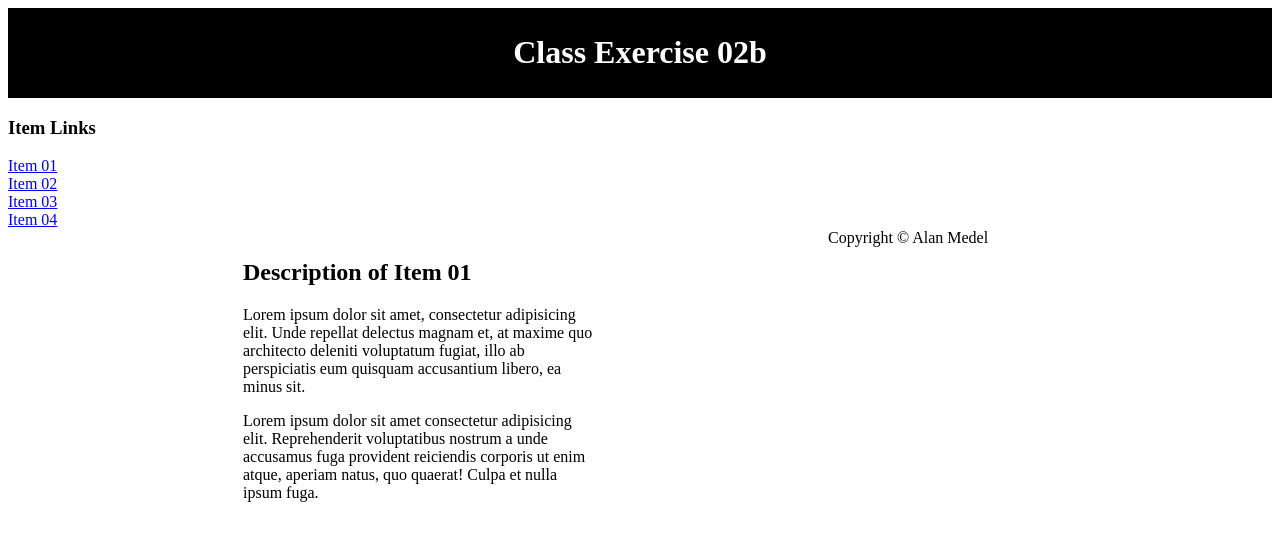
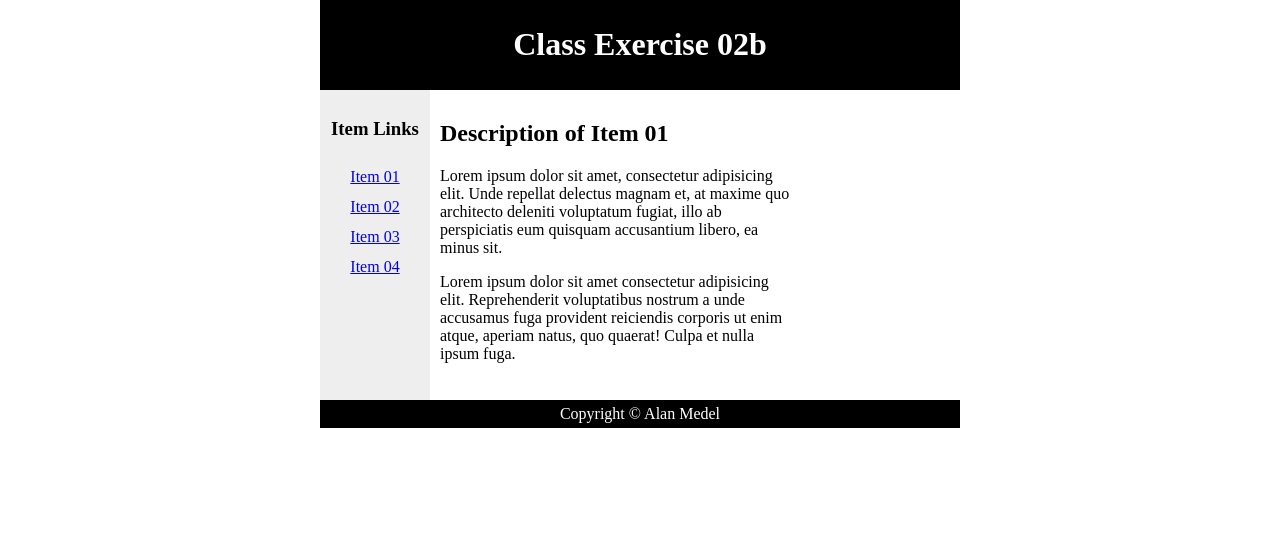
Before and after one commit to medelalan/ITC-111, a plain HTML site: page classEx02b.html in a window 1280 px wide. Drawn offline with Linux system fonts and the light colour scheme.

Commit message:
Building a webpage from inline styles to a css sheet

```diff
--- a/classEx02b.html
+++ b/classEx02b.html
@@ -2,10 +2,12 @@
 <html lang="en">
     <head>
         <title>Class Exercise 02b</title>
+        <link rel="stylesheet" type="text/css" a href="style.css">
+
     </head>
 
     <body>
-        <header style="background-color: black;color: white; text-align: center;padding: 5px;">
+        <header>
             <h1>Class Exercise 02b</h1>
         </header>
 
@@ -17,7 +19,7 @@
             <a href="#">Item 04</a>
         </nav>
 
-        <section style="width: 350px; float:left;padding: 10px;margin: 0px 225px auto;">
+        <section>
             <h2>Description of Item 01</h2>
             <p>Lorem ipsum dolor sit amet, consectetur adipisicing elit. Unde repellat delectus magnam et, at maxime quo architecto deleniti voluptatum fugiat, illo ab perspiciatis eum quisquam accusantium libero, ea minus sit.</p>
 
--- /dev/null
+++ b/style.css
@@ -0,0 +1,32 @@
+body {
+    width: 50%;
+    margin: 0px auto;
+}
+header {
+    background-color: black;
+    color: white;
+    text-align: center;
+    padding: 5px;
+}
+section {
+    width: 350px;
+    float:left;
+    padding: 10px;
+    margin: 0px auto;
+}
+nav {
+    text-align: center;
+    line-height: 30px;
+    background-color: #eeeeee;
+    height: 300px;
+    width: 100px;
+    float: left;
+    padding: 5px;
+}
+footer {
+    background-color: black;
+    color: white;
+    text-align: center;
+    padding: 5px;
+    clear: both;
+}
```
